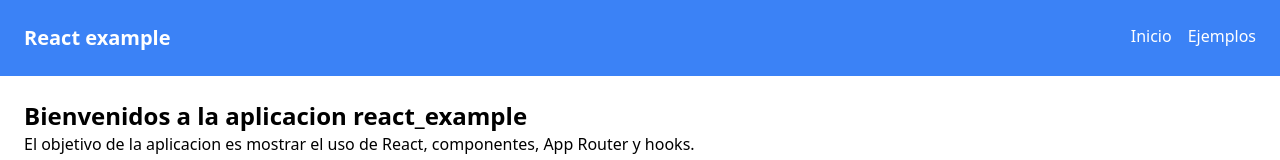
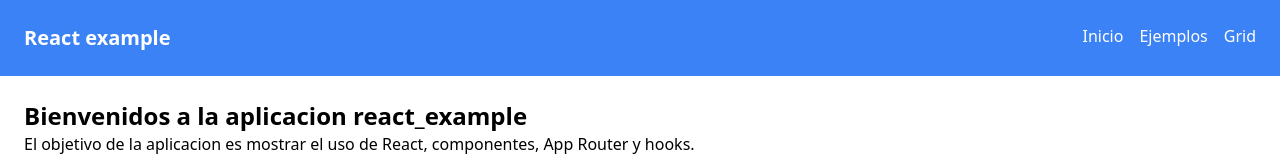
Before and after one commit to sv21009/react_example, a Next.js app: page / in a window 1280 px wide. Shown: the top 160 px of the page. Built offline with nearby package versions, Linux system fonts and the light colour scheme.

Commit message:
Tarea Arreglada

```diff
--- a/app/examples/1/page.tsx
+++ b/app/examples/1/page.tsx
@@ -1,5 +1,5 @@
 import React, { HTMLAttributes } from 'react'
-import UserCard from '/home/sv21009/react_example/components/UserCard/page';
+import UserCard from '@/components/UserCard/page';
 import { Metadata } from 'next'
 
 export const metadata: Metadata = {
@@ -60,7 +60,7 @@ const Example1 = () => {
         users.map(
           (user, index) => {
             return (
-              <UserCard user={user} />
+              <UserCard key={user.id} user={user} />
             )
           }
         )
--- a/app/examples/layout.tsx
+++ b/app/examples/layout.tsx
@@ -1,7 +1,6 @@
 import Link from 'next/link'
-//import { Link } from "react-router-dom";
 import React, { ReactNode } from 'react'
-import {Rutas} from '/home/sv21009/react_example/app/utils/constants'
+import {Rutas} from '@/app/utils/constants'
 
 
 interface IExampleLayoutProps {
--- a/app/utils/constants.ts
+++ b/app/utils/constants.ts
@@ -4,5 +4,6 @@ export enum Rutas {
     Ejemplo1 = '/examples/1',
     Ejemplo2 = '/examples/2',
     Ejemplo3 = '/examples/3',
+    Grid = '/sv21009',
     Contacto = 'mailto:ql17001@ues.edu.s',
 }
--- a/components/Header/index.tsx
+++ b/components/Header/index.tsx
@@ -1,6 +1,6 @@
 import Link from 'next/link'
 import React from 'react'
-import {Rutas} from '/home/sv21009/react_example/app/utils/constants'
+import {Rutas} from '@/app/utils/constants'
 
 const Header = () => {
   return (
@@ -9,6 +9,7 @@ const Header = () => {
       <div className='flex flex-row gap-4'>
         <Link href={Rutas.Inicio}>Inicio</Link>
         <Link href={Rutas.Ejemplos}>Ejemplos</Link>
+        <Link href={Rutas.Grid}>Grid</Link>
       </div>
     </div>
   )
```
Also changed, not shown: app/sv21009/page.tsx (renamed from app/sv21009.tsx).
